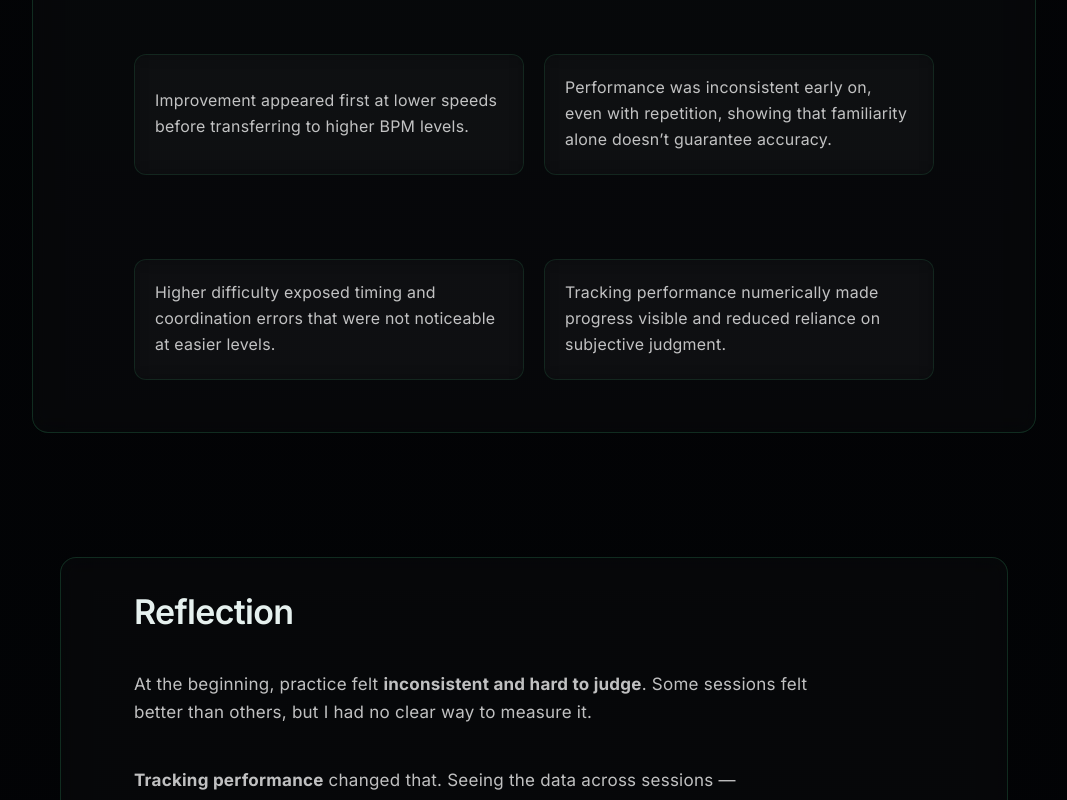
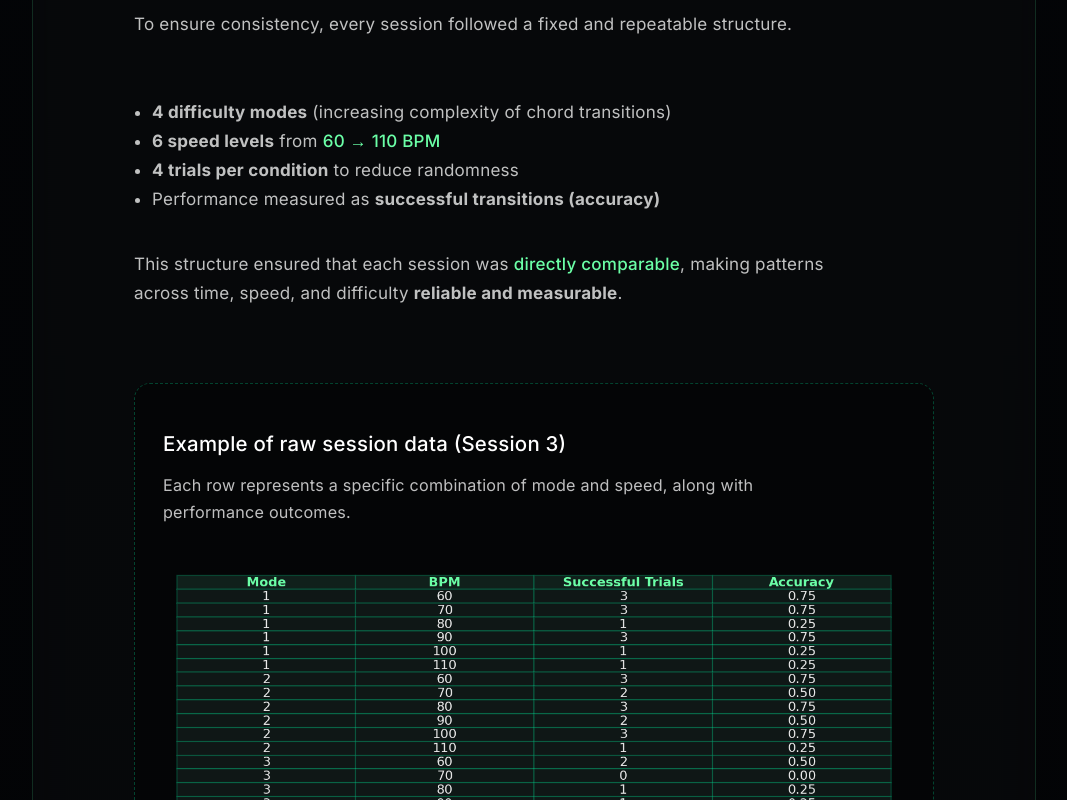
Before and after one commit to rishav-basnet/Guitar-Learning-Research-Website, a React (Vite) app: page / in a window 1280 px wide. Shown: the part 9120-9920 px from the top of the page, without its empty margins (106-1173 px from the left). Built offline with nearby package versions, Linux system fonts and the light colour scheme.

Commit message:
Add data collection section with session example

```diff
--- a/src/App.css
+++ b/src/App.css
@@ -1070,6 +1070,17 @@ section {
   margin-top: 60px;
 }
 
+.data-section {
+  margin-top: 80px;
+}
+
+.data-image {
+  width: 100%;
+  max-width: 760px;
+  border-radius: 12px;
+  margin-top: 12px;
+}
+
 .card-grid {
   row-gap: 20px;
 }
--- a/src/App.jsx
+++ b/src/App.jsx
@@ -7,6 +7,7 @@ import DifficultyStructure from './components/DifficultyStructure'
 import SuccessCriteria from './components/SuccessCriteria'
 import Outcome from './components/Outcome'
 import Factors from './components/Factors'
+import DataCollection from './components/DataCollection'
 import WhatILearned from './components/WhatILearned'
 import Reflection from './components/Reflection'
 
@@ -26,6 +27,7 @@ function App() {
         <SuccessCriteria />
         <Outcome />
         <Factors />
+        <DataCollection />
         <WhatILearned />
         <Reflection />
       </main>
--- /dev/null
+++ b/src/components/DataCollection.jsx
@@ -0,0 +1,47 @@
+import Section from './Section'
+
+export default function DataCollection() {
+  return (
+    <Section id="data-collection" className="data-section" title="How I recorded each session">
+      <p>
+        To ensure consistency, every session followed a fixed and repeatable structure.
+      </p>
+
+      <ul className="clean-list">
+        <li>
+          <strong>4 difficulty modes</strong> (increasing complexity of chord transitions)
+        </li>
+        <li>
+          <strong>6 speed levels</strong> from <span className="highlight">60 → 110 BPM</span>
+        </li>
+        <li>
+          <strong>4 trials per condition</strong> to reduce randomness
+        </li>
+        <li>
+          Performance measured as <strong>successful transitions (accuracy)</strong>
+        </li>
+      </ul>
+
+      <p>
+        This structure ensured that each session was{' '}
+        <span className="highlight">directly comparable</span>, making patterns across time,
+        speed, and difficulty <strong>reliable and measurable</strong>.
+      </p>
+
+      <div className="chart-card">
+        <h3 className="chart-title">Example of raw session data (Session 3)</h3>
+
+        <p className="chart-insight">
+          Each row represents a specific combination of mode and speed, along with
+          performance outcomes.
+        </p>
+
+        <img
+          src="/figures/session_3_data_example.png"
+          alt="Session 3 data table"
+          className="data-image"
+        />
+      </div>
+    </Section>
+  )
+}
```
Also changed, not shown: public/figures/session_3_data_example.png (added).
